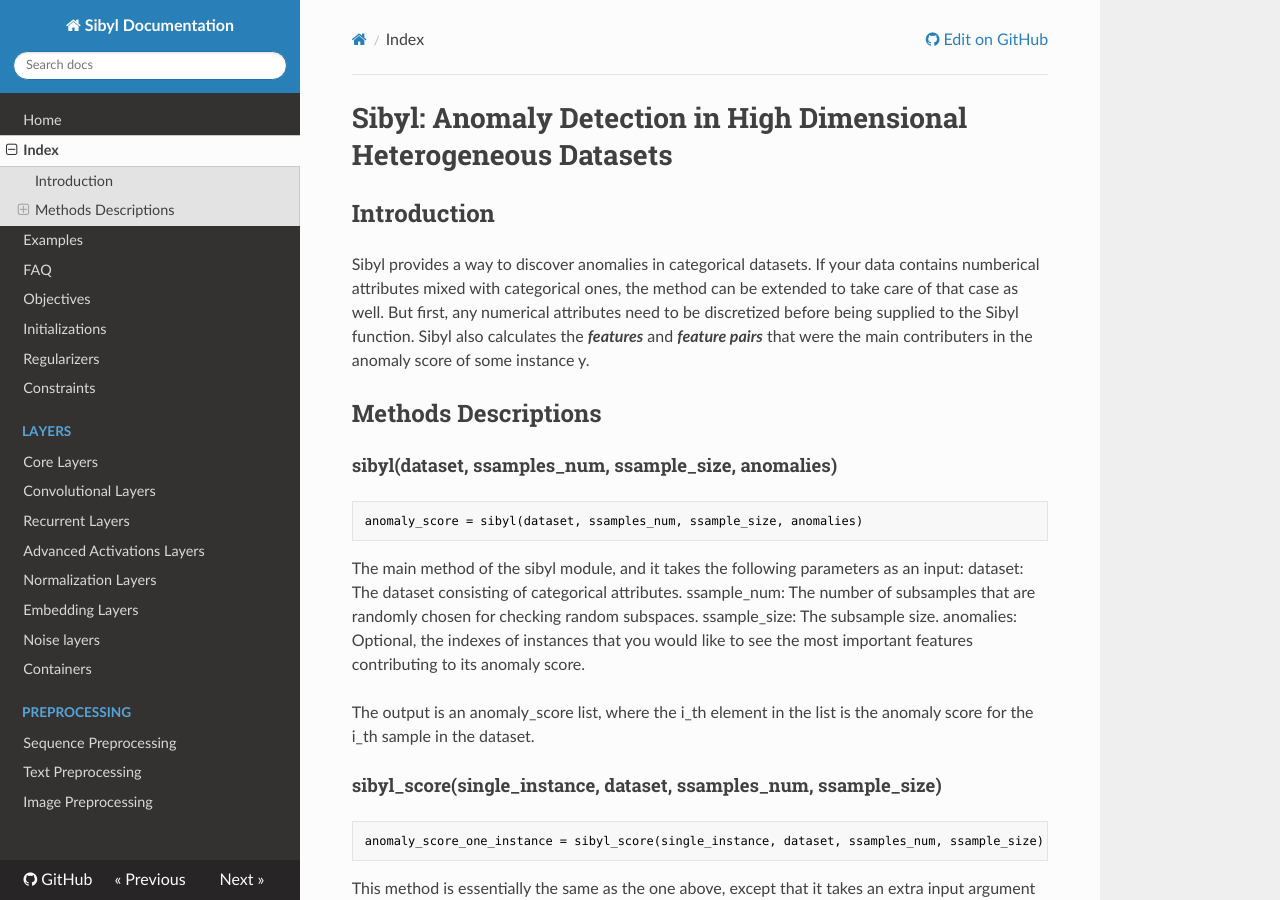
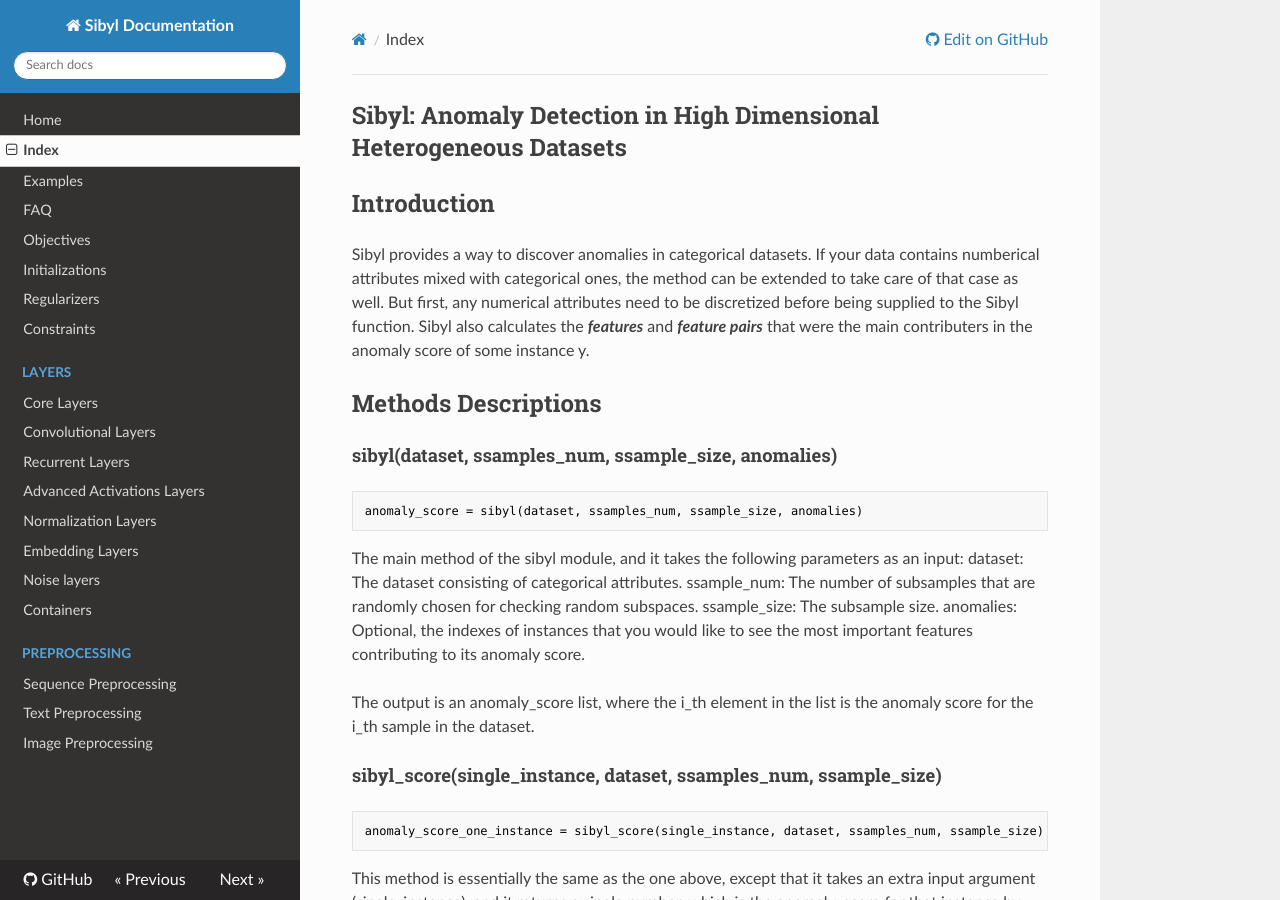
Before and after one commit to fellowship/pyrite2, an MkDocs documentation site: the page built from docs/sources/documentation.md, in a window 1280 px wide and 900 px high. Built offline with MkDocs 1.6.1, drawn with Linux system fonts in a browser that asks for light colours; nearby versions of some CDN libraries; old or Windows-style settings are respelled for this version of MkDocs.

```diff
--- a/docs/sources/documentation.md
+++ b/docs/sources/documentation.md
@@ -1,4 +1,4 @@
-# Sibyl: Anomaly Detection in High Dimensional Heterogeneous Datasets
+## Sibyl: Anomaly Detection in High Dimensional Heterogeneous Datasets
 
 ## Introduction
 
```
